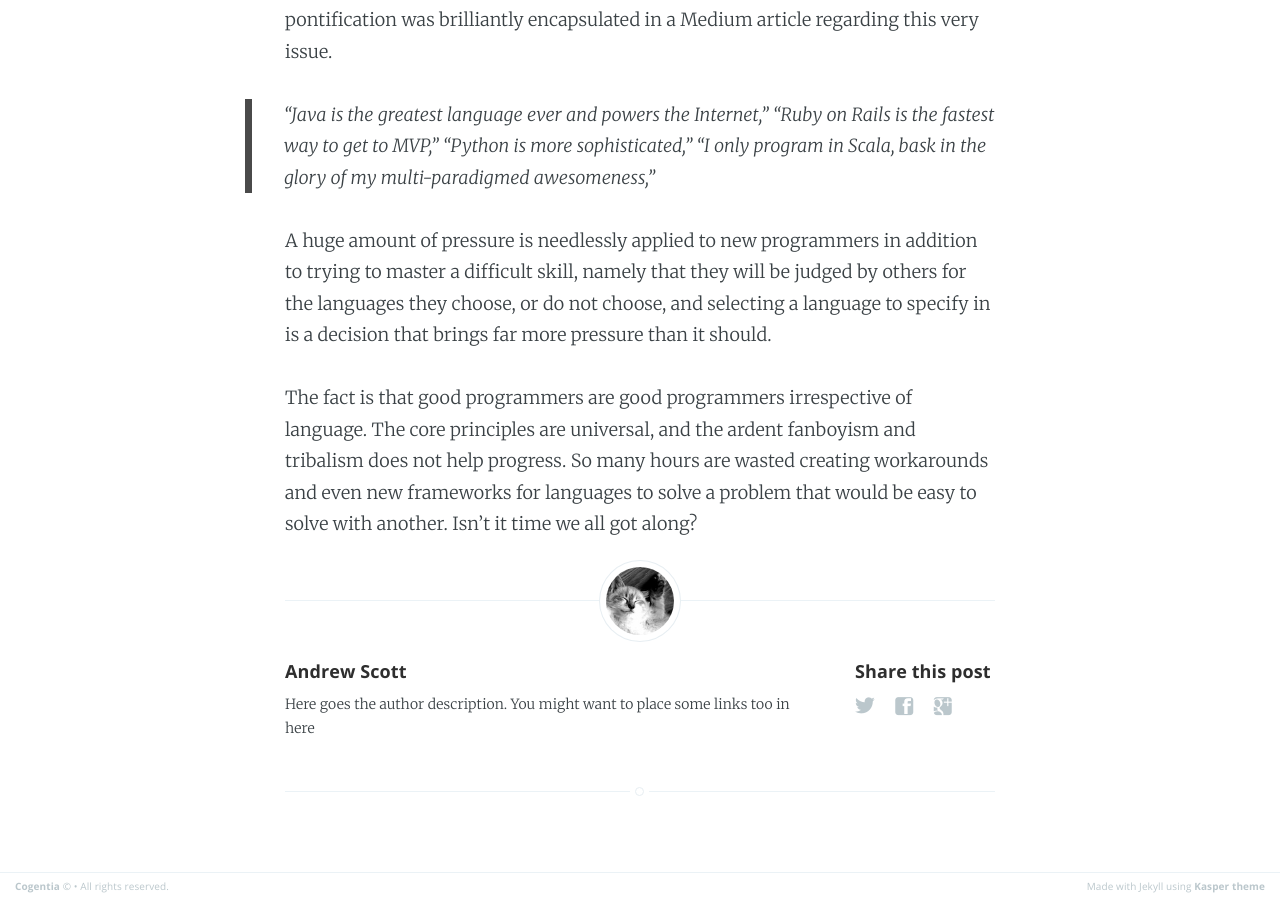
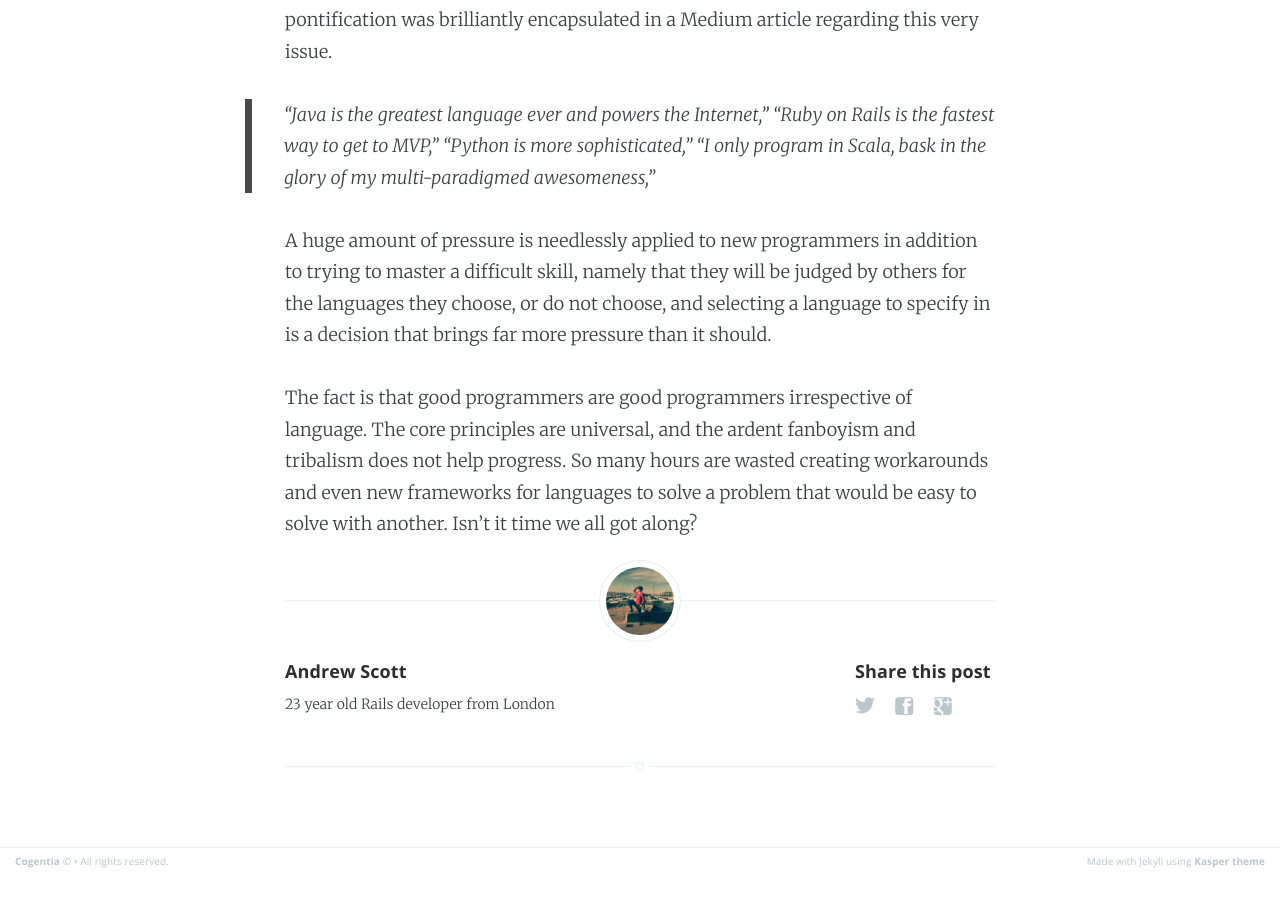
Before and after one commit to askl56/askl56.github.io, a Jekyll site: the page built from _posts/2015-05-13-The-Danger-of-Tribalism.md, in a window 1280 px wide and 900 px high, scrolled down 1358 px. Built offline with Jekyll 4.4.1, drawn with Linux system fonts in a browser that asks for light colours; Markdown is read by kramdown in place of the engine named in the settings; after the commit the page ends 2234 px from its top, so only the background shows below that.

Commit message:
fixed personalisation

```diff
--- a/_layouts/post.html
+++ b/_layouts/post.html
@@ -64,7 +64,7 @@
             <!-- If we want to display author's name and bio -->
             {% if site.author %}
                 <figure class="author-image">
-                    <a class="img" href="{{ site.baseurl }}" style="background-image: url(/assets/images/profile.png)">
+                    <a class="img" href="{{ site.baseurl }}" style="background-image: url(/assets/images/profile.jpg)">
                     <span class="hidden">{{site.author}}'s Picture</span></a>
                 </figure>
                 <section class="author">
@@ -72,7 +72,7 @@
                     <h4> {{ site.author }} </h4>
                     <!-- Author Bio -->
                     <p>
-                        Here goes the author description. You might want to place some links too in here
+                       23 year old Rails developer from London
                     </p>
                 </section>
             {% endif %}
```
Also changed, not shown: assets/images/profile.jpg (added), assets/images/profile.png (deleted), 1 other file.
